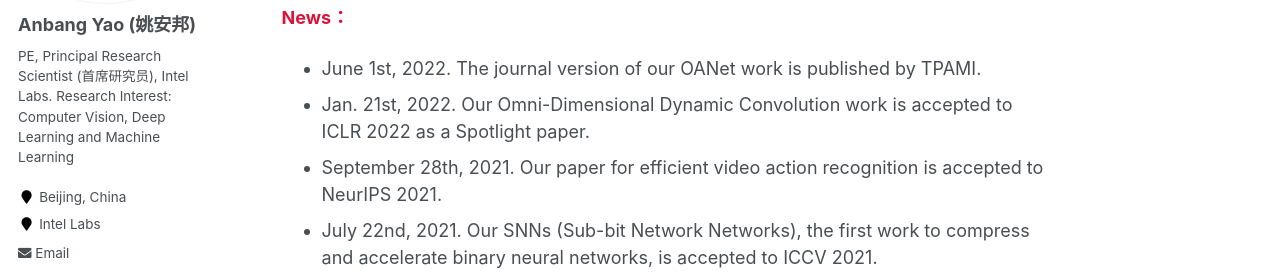
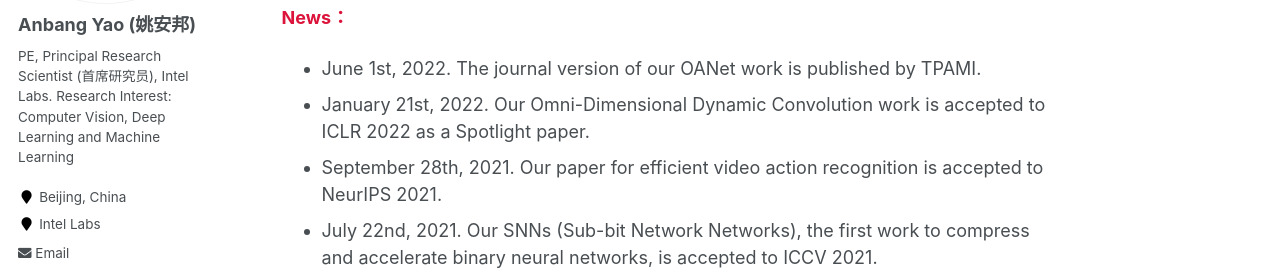
Before and after one commit to YaoAnbang/YaoAnbang.github.io, a Jekyll site: the page built from _pages/about.md, in a window 1280 px wide and 900 px high, scrolled down 565 px. Shown: the part 166-442 px from the top of the window. Built offline with Jekyll 4.4.1, drawn with Linux system fonts in a browser that asks for light colours.

Commit message:
Update about.md

```diff
--- a/_pages/about.md
+++ b/_pages/about.md
@@ -18,7 +18,7 @@ Anbang Yao is currently a PE (Principal Engineer) and also a Principal Research
 **<font color="Crimson">News：</font>**
 
 + June 1st, 2022. The journal version of our OANet work is published by TPAMI.
-+ Jan. 21st, 2022. Our Omni-Dimensional Dynamic Convolution work is accepted to ICLR 2022 as a Spotlight paper.
++ January 21st, 2022. Our Omni-Dimensional Dynamic Convolution work is accepted to ICLR 2022 as a Spotlight paper.
 + September 28th, 2021. Our paper for efficient video action recognition is accepted to NeurIPS 2021.
 <!-- + August 11th, 2021. I will serve as a SPC member for AAAI 2022.-->
 + July 22nd, 2021. Our SNNs (Sub-bit Network Networks), the first work to compress and accelerate binary neural networks, is accepted to ICCV 2021.
```
